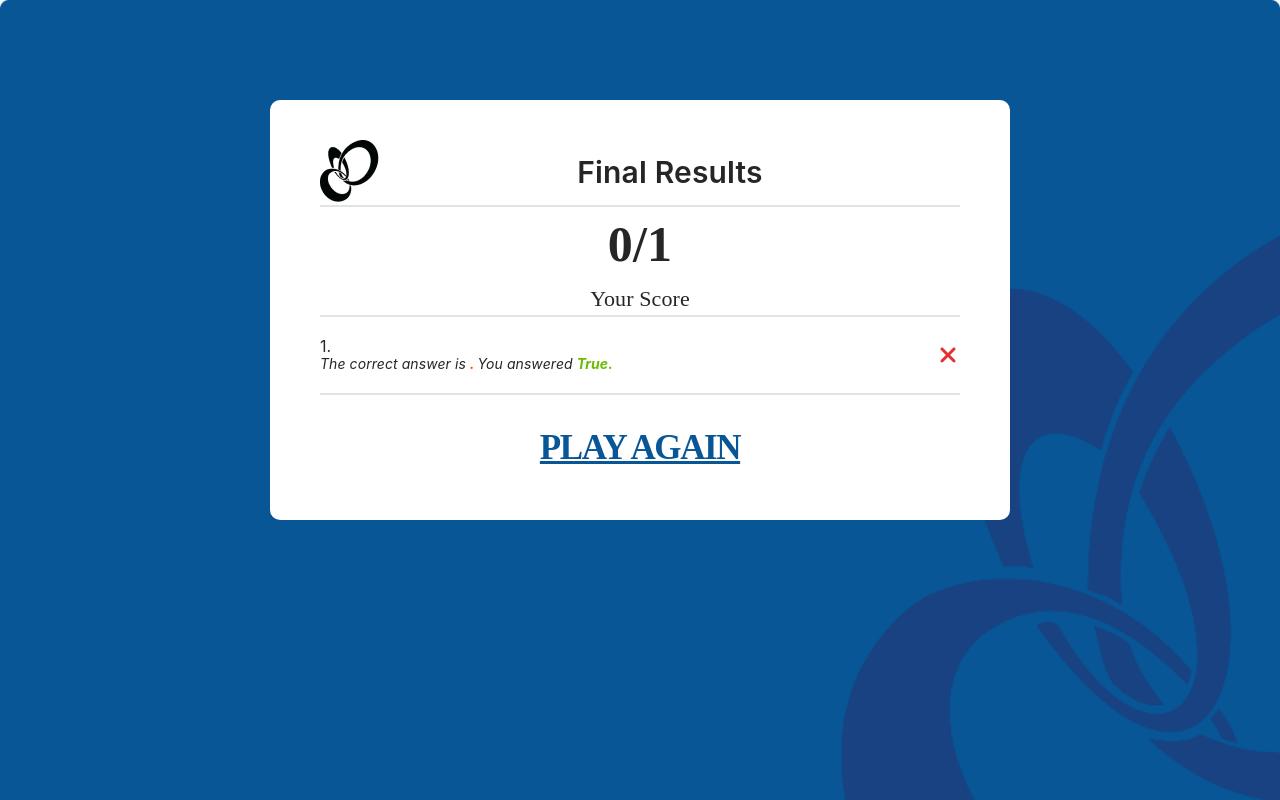
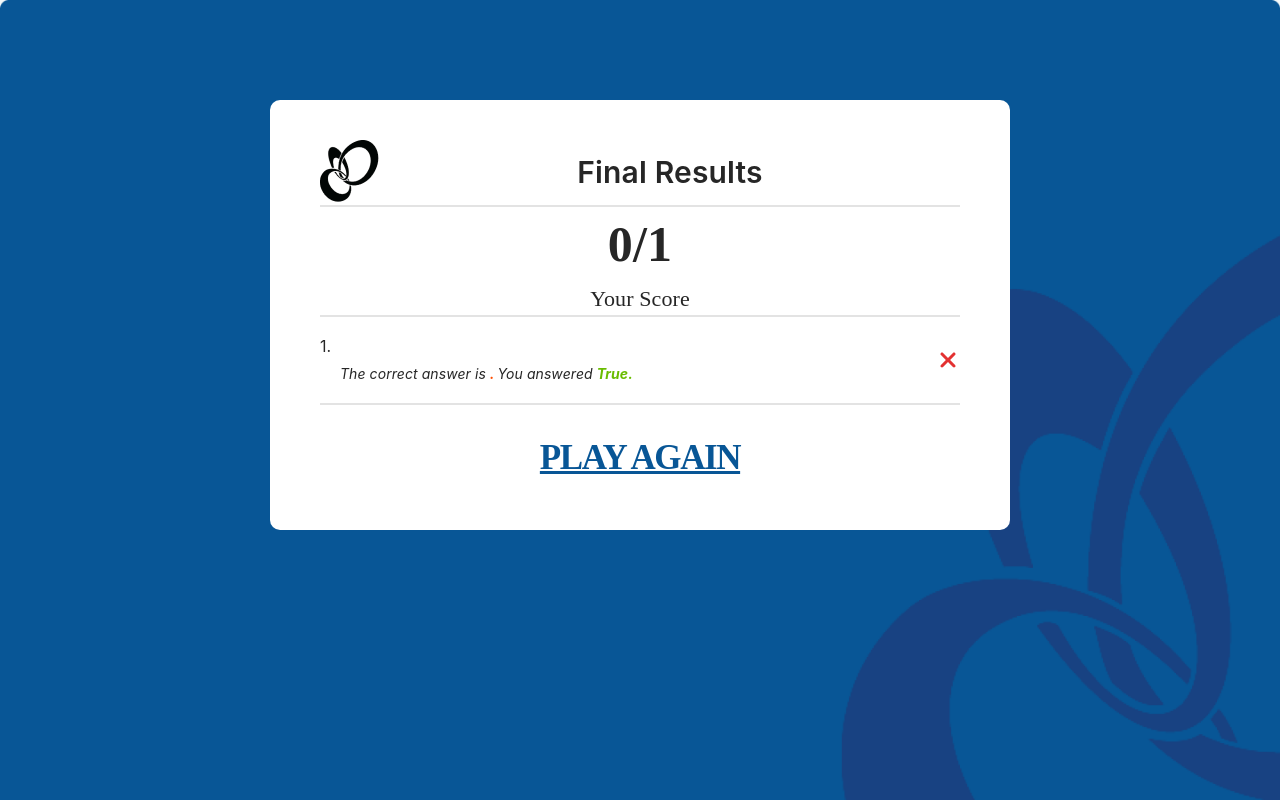
Before and after one commit to moralesdonald1025/zeniark-quiz-app, a React (Vite) app: page /zeniark-quiz-app/quiz in a window 1280 px wide. Both pictures are taken after a click on the button "True". Built offline with nearby package versions, Linux system fonts and the light colour scheme; no server answers.

Commit message:
updated margin on questions answer

```diff
--- a/src/zeniark_quiz_app/components/quiz/styles/quiz.css
+++ b/src/zeniark_quiz_app/components/quiz/styles/quiz.css
@@ -24,7 +24,8 @@
     line-height: 16.94px;
     letter-spacing: 0.005em;
     text-align: left;
-
+    margin-left: 20px;;
+    margin-top: 10px !important;
 }
 
 /* button */
```
Also changed, not shown: 4 other files (tests, documents, lock files or other folders).
